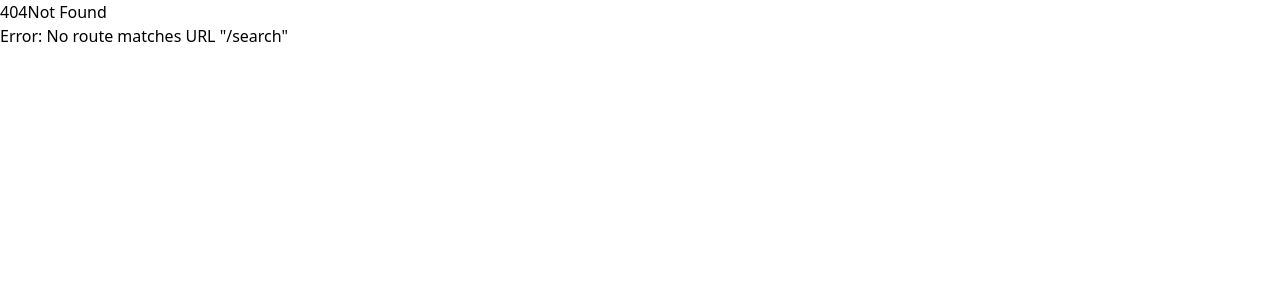
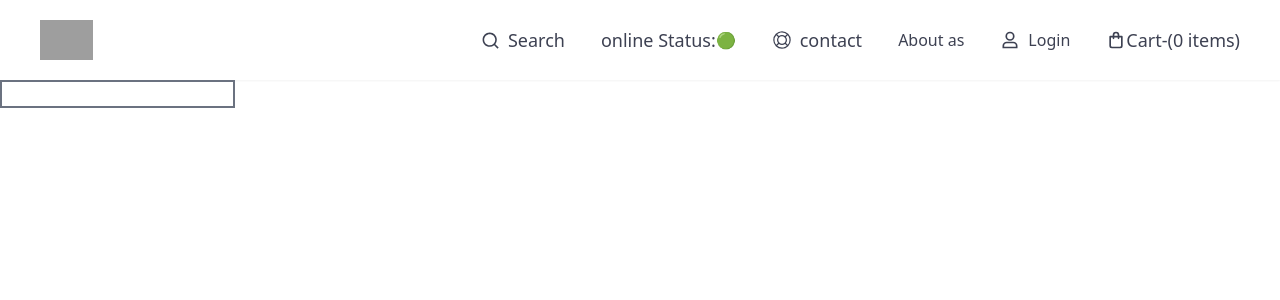
Before and after one commit to anasfaz/Food_store, a React (Vite) app: page /search in a window 1280 px wide. Before the commit this address had no page. Shown: the top 300 px of the page. Built offline with nearby package versions, Linux system fonts and the light colour scheme; grey boxes are pictures that could not be loaded.

Commit message:
serach route && search component  add

```diff
--- a/src/App.js
+++ b/src/App.js
@@ -11,6 +11,7 @@ import RestaurantMenu from "./components/RestaurantMenu";
 import { Provider } from "react-redux";
 import appStore from "./utils/appStore"
 import Cart from "./components/Cart";
+import Search from "./components/Search";
 const About = lazy(() => import("./components/About"));
 // const resData = {
 //   id: "536136",
@@ -100,6 +101,10 @@ const appRouter = createBrowserRouter([
         element: <Body />,
       },
       {
+        path: '/search',
+        element:<Search/>
+      },
+      {
         path: "/about",
         element: (
           <Suspense fallback={<h1>Loading.......</h1>}>
--- /dev/null
+++ b/src/components/Search.js
@@ -0,0 +1,11 @@
+import React from 'react'
+
+const Search = () => {
+  return (
+      <div>
+          <input className='border-2 border-gray-500' type="text" />
+    </div>
+  )
+}
+
+export default Search
```
